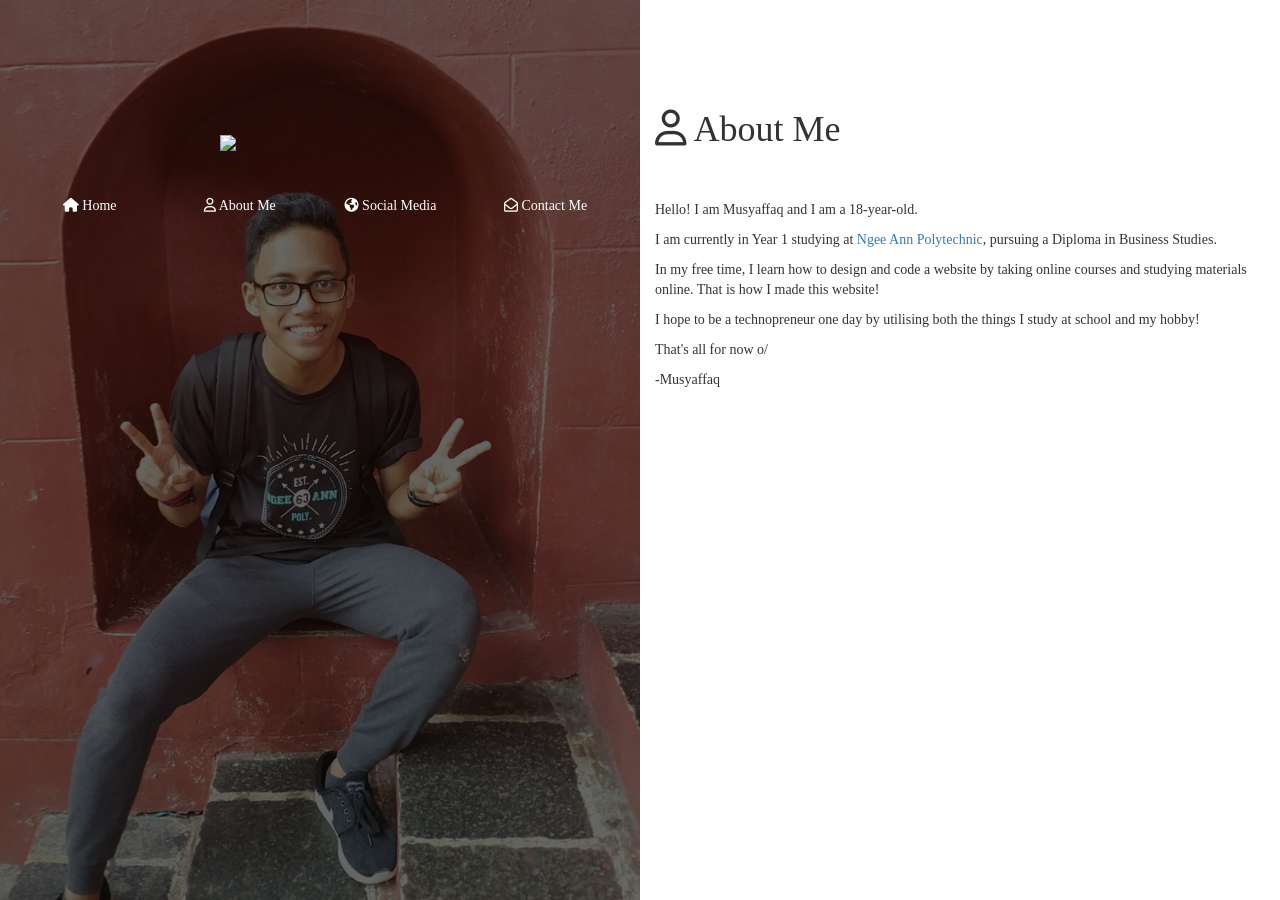
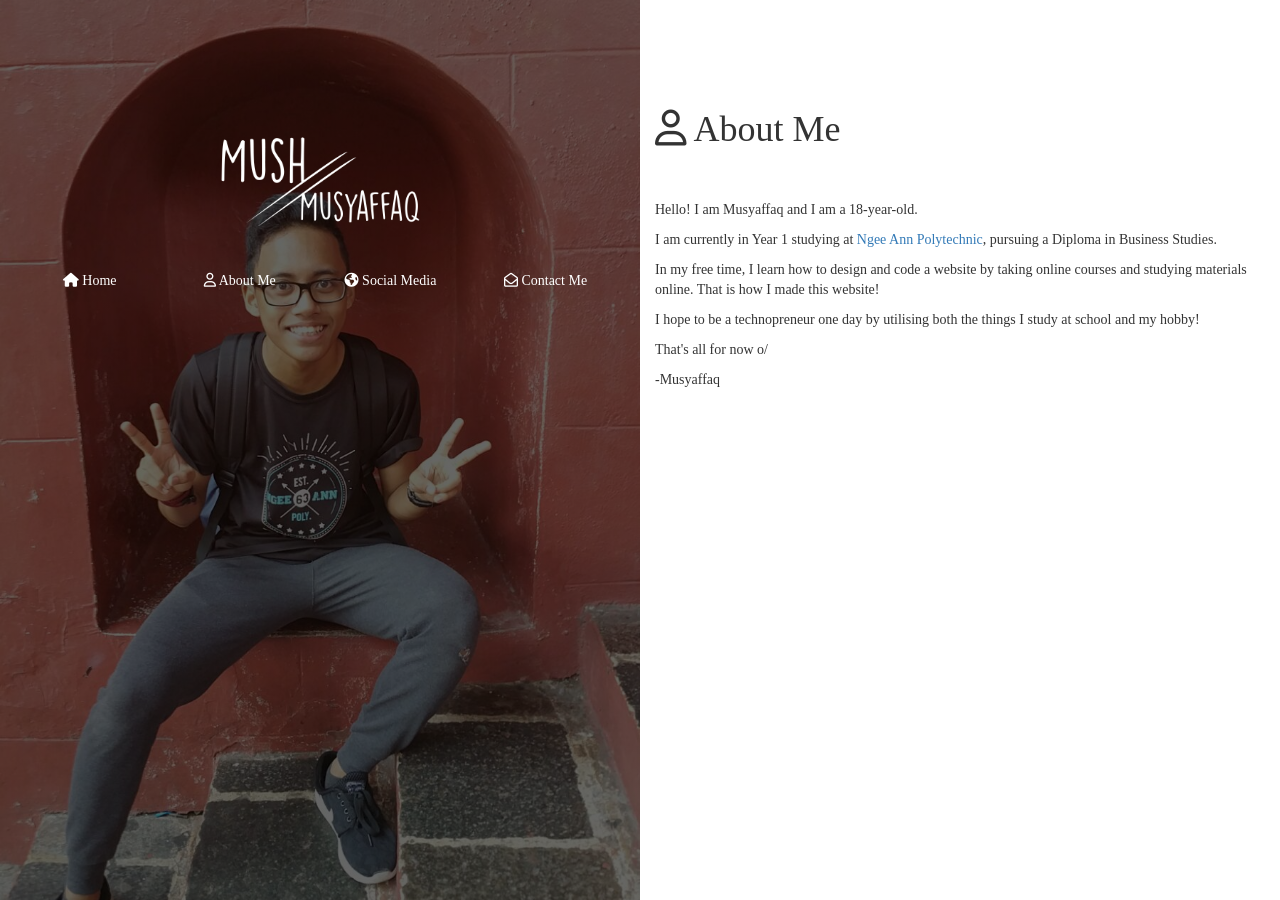
Before and after one commit to Musyaffaq/Musyaffaq.github.io, a Jekyll site: the page built from about-me/index.html, in a window 1280 px wide. Built offline with Jekyll 4.4.1, drawn with Linux system fonts in a browser that asks for light colours; nearby versions of some CDN libraries; some web fonts are replaced.

Commit message:
Fix broken logo

```diff
--- a/_layouts/default.html
+++ b/_layouts/default.html
@@ -16,7 +16,7 @@
     </head>
     <body>
         <div class="col-md-6 col-left left-bar">
-            <img class="logo" src="assets/logo.png"/>
+            <img class="logo" src="/assets/logo.png"/>
             <ul class="nav nav-pills nav-justified">
                 <li role="presentation"><a href="#"><i class="fa fa-home" aria-hidden="true"></i> Home</a></li>
                 <li role="presentation"><a href="/about-me"><i class="fa fa-user-o" aria-hidden="true"></i> About Me</a></li>
```
